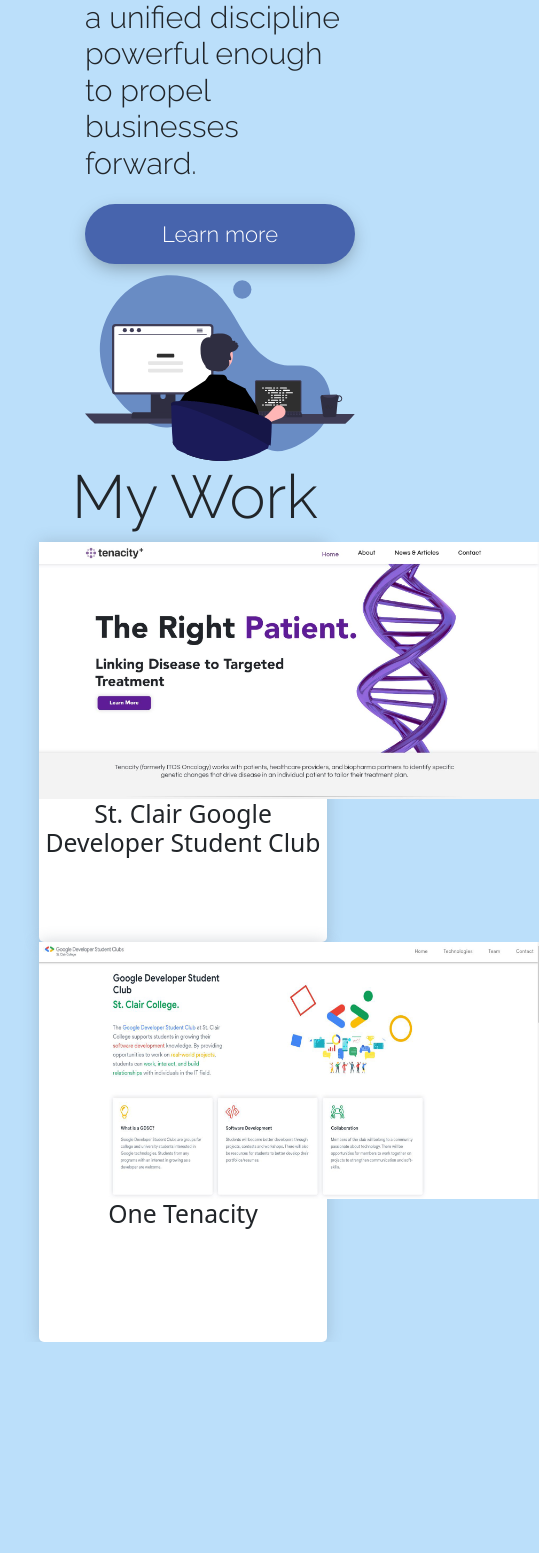
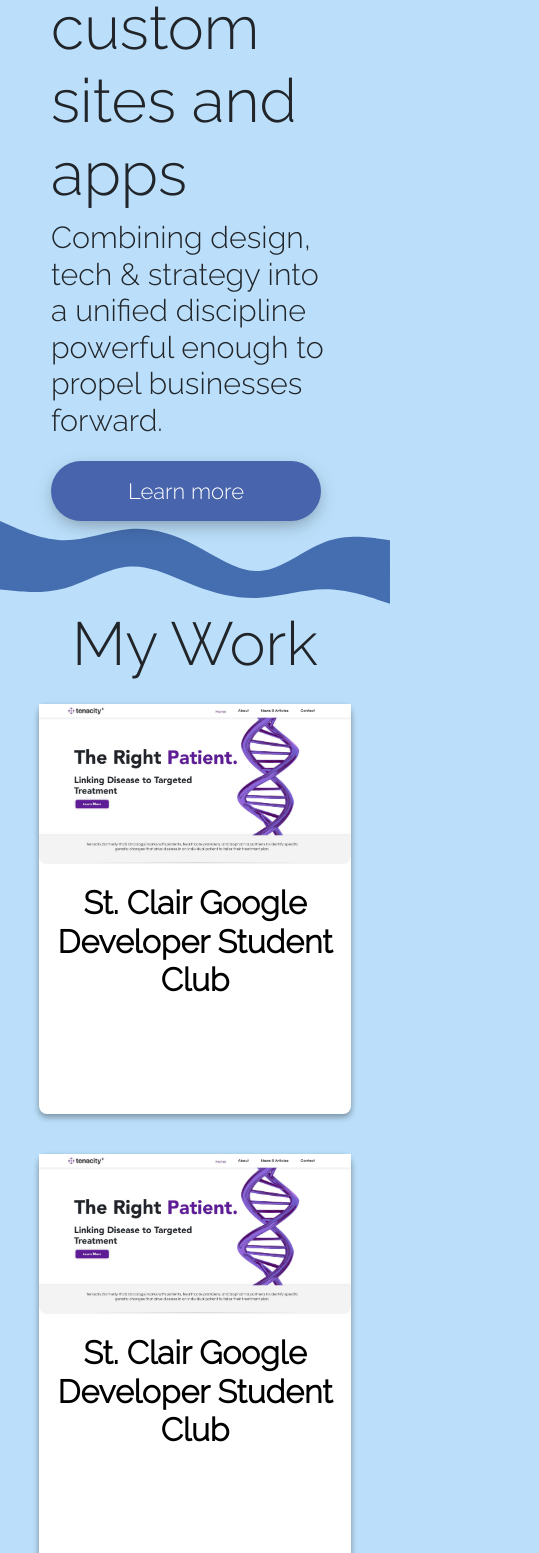
Before and after one commit to romeronathan/ProfessionalPortfolio, an Angular app: page / in a window 390 px wide. Shown: the part 447-2000 px from the top of the page, 539 px wide, since content can reach past the window. Before the commit the page ends 1789 px from the top, so only its background shows below. Built offline with nearby package versions, Linux system fonts and the light colour scheme.

Commit message:
Work on home page and work page

```diff
--- a/src/app/app.component.scss
+++ b/src/app/app.component.scss
@@ -6,6 +6,6 @@
 .hero-holder {
 
   min-height: 100vh;
-  width: 80vw;
+  width: 100vw;
   margin: 0 auto !important;
 }
--- a/src/app/components/project-card/project-card.component.html
+++ b/src/app/components/project-card/project-card.component.html
@@ -1,6 +1,13 @@
-<div class="project-card">
+
+<a href="{{project.link}}" target="_blank">
+<div class="project-card" >
     <div class="img-holder">
         <img src="{{project.img}}" class="img-fluid" alt="">
     </div>
+    <div class="text-holder">
         <h2>{{project.name}}</h2>
+
+    </div>
+
 </div>
+</a>
--- a/src/app/components/project-card/project-card.component.scss
+++ b/src/app/components/project-card/project-card.component.scss
@@ -1,24 +1,44 @@
+a {
+    text-decoration: none;
+    color: black;
+}
 .project-card {
     text-align: center;
-    box-shadow: 0 0 15px rgb(99 114 130 / 30%);
+    box-shadow: rgba(0, 0, 0, 0.16) 0px 3px 6px, rgba(0, 0, 0, 0.23) 0px 3px 6px;
 
-    border-radius: 5px;
+    border-radius: 8px;
     background-color: white;
-    height: 400px;
-    width: 100%;
+    min-height: 410px;
+    display: flex;
+    flex-direction: column;
+    cursor: pointer;
+    transition: 0.3s ease;
 
 }
-.project-card{
-    -webkit-box-flex: 1;
-    flex: 1;
+.project-card:hover {
+    box-shadow: rgba(0, 0, 0, 0.25) 0px 14px 28px, rgba(0, 0, 0, 0.22) 0px 10px 10px;
 }
+
+
 img {
-    max-width: 500px;
-    min-height: 200px;
+    max-width: 100%;
+    border-radius: 8px;
     object-fit: cover;
 }
 .img-holder {
+
     width: 100%;
-    background-color: blue;
+    background-color: white;
 
 }
+.text-holder {
+    padding-top: 20px;
+    height: 100%;
+}
+h2 {
+
+        font-family: "Raleway", sans-serif;
+        font-size: 2rem;
+
+        font-weight: bold;
+}
--- a/src/app/components/project-card/project-card.component.ts
+++ b/src/app/components/project-card/project-card.component.ts
@@ -13,4 +13,5 @@ export class ProjectCardComponent implements OnInit {
   ngOnInit(): void {
   }
 
+
 }
--- a/src/app/navbar/navbar.component.scss
+++ b/src/app/navbar/navbar.component.scss
@@ -4,7 +4,7 @@
 }
 .navbar {
   display: flex;
- position: absolute;
+  background-color: #BBDFFA;
   top: 0;
   height: 84px;
   max-width: 80vw !important;
@@ -93,9 +93,7 @@
   align-items: center;
   align-self: flex-end;
 
-  @include navbar-hamburger {
-    display: none;
-  }
+
 }
 
 
@@ -130,7 +128,7 @@ button{
   position: relative;
   overflow: hidden;
   cursor: pointer;
-  transition: ease 0.3s;
+  transition: ease 0.4s;
 }
 button:hover {
 background: #fff;
--- a/src/app/pages/home/home.component.html
+++ b/src/app/pages/home/home.component.html
@@ -12,13 +12,12 @@
           Learn more
         </button>
       </div>
-      <div class="col-lg-7 img-box">
+      <div class="col-lg-7 order-first order-lg-0 img-box ">
         <img class="img-fluid" src="../../../assets/images/undraw_programming_re_kg9v (2).svg" alt="">
 
       </div>
 
-
     </div>
-
+    <img src="../../../assets/images/wave.svg" alt="">
 
   </div>
--- a/src/app/pages/home/home.component.scss
+++ b/src/app/pages/home/home.component.scss
@@ -3,19 +3,17 @@
   .hero-box {
 
     position: relative;
-    width: 100%;
-
-    min-height: 90vh;
-    width: 80vw;
+   overflow: hidden;
+    min-height: 80vh;
+    width: 100vw;
     margin: 0 auto;
 
-    display: flex;
-  justify-content: center; /* align horizontal */
-  align-items: center;
+
   }
   .hero-info {
 
-    padding-left: 50px;
+    width: 80vw;
+    margin: 0 auto;
 
 
 
@@ -62,7 +60,7 @@ button{
     position: relative;
     overflow: hidden;
     cursor: pointer;
-    transition: ease 0.3s;
+    transition: ease 0.4s;
 }
 button:hover {
     background: #fff;
--- a/src/app/pages/work/work.component.html
+++ b/src/app/pages/work/work.component.html
@@ -1,8 +1,9 @@
-
 
 <div class="work-box">
     <h1>My Work</h1>
-  <div class="row work-list">
-      <app-project-card class="col-lg" *ngFor="let item of projects"[project]="item"></app-project-card>
+  <div class="work-list">
+      <app-project-card class="project-item" *ngFor="let item of projects"[project]="item"></app-project-card>
   </div>
+
+
 </div>
--- a/src/app/pages/work/work.component.scss
+++ b/src/app/pages/work/work.component.scss
@@ -1,10 +1,40 @@
+@import "../../../styles.scss";
+.work-box {
+
+    position: relative;
+
+
+    vertical-align: middle;
+    background-color: #BBDFFA;
+    overflow: hidden;
+}
 h1 {
     font-size: 3.8rem;
     font-family: "Raleway", sans-serif;
     text-align: center;
+    padding-bottom: 15px;
   }
 .work-list {
-    display: flex;
-    width: 100%;
-    column-gap: 20px;
+    width: 80vw;
+    display: grid;
+    grid-template-columns: 1fr 1fr 1fr;
+    grid-column-gap: 20px;
+    grid-row-gap: 40px;
+    margin: 0 auto;
+    @include small-screens {
+        display: flex;
+        flex-direction: column;
+    }
+    @include very-small-screens {
+        display: flex;
+        flex-direction: column;
+    }
+    @include tablets {
+        display: flex;
+        flex-direction: column;
+    }
+    @include mobile {
+        display: flex;
+        flex-direction: column;
+    }
 }
--- a/src/app/pages/work/work.component.ts
+++ b/src/app/pages/work/work.component.ts
@@ -20,6 +20,39 @@ export class WorkComponent implements OnInit {
     }
     );
     this.projects.push({
+      name: 'St. Clair Google Developer Student Club',
+      description: 'This is a project description',
+      tags: ['tag1', 'tag2'],
+      link: 'https://www.google.com',
+      img: '../../assets/images/onetenacity.JPG'
+    }
+    );
+
+    this.projects.push({
+      name: 'One Tenacity',
+      description: 'This is a project description',
+      tags: ['tag1', 'tag2'],
+      link: 'https://www.google.com',
+      img: '../../assets/images/stclair.JPG'
+    }
+    );
+    this.projects.push({
+      name: 'One Tenacity',
+      description: 'This is a project description',
+      tags: ['tag1', 'tag2'],
+      link: 'https://www.google.com',
+      img: '../../assets/images/stclair.JPG'
+    }
+    );
+    this.projects.push({
+      name: 'One Tenacity',
+      description: 'This is a project description',
+      tags: ['tag1', 'tag2'],
+      link: 'https://www.google.com',
+      img: '../../assets/images/stclair.JPG'
+    }
+    );
+    this.projects.push({
       name: 'One Tenacity',
       description: 'This is a project description',
       tags: ['tag1', 'tag2'],
--- a/src/styles.scss
+++ b/src/styles.scss
@@ -16,6 +16,11 @@
   }
   @mixin small-screens {
     @media (min-width: 769px) and (max-width: 1024px) {
+      @content;
+    }
+  }
+  @mixin very-small-screens {
+    @media (max-width: 200px) {
       @content;
     }
   }
```
Also changed, not shown: src/assets/images/wave.svg (added).
